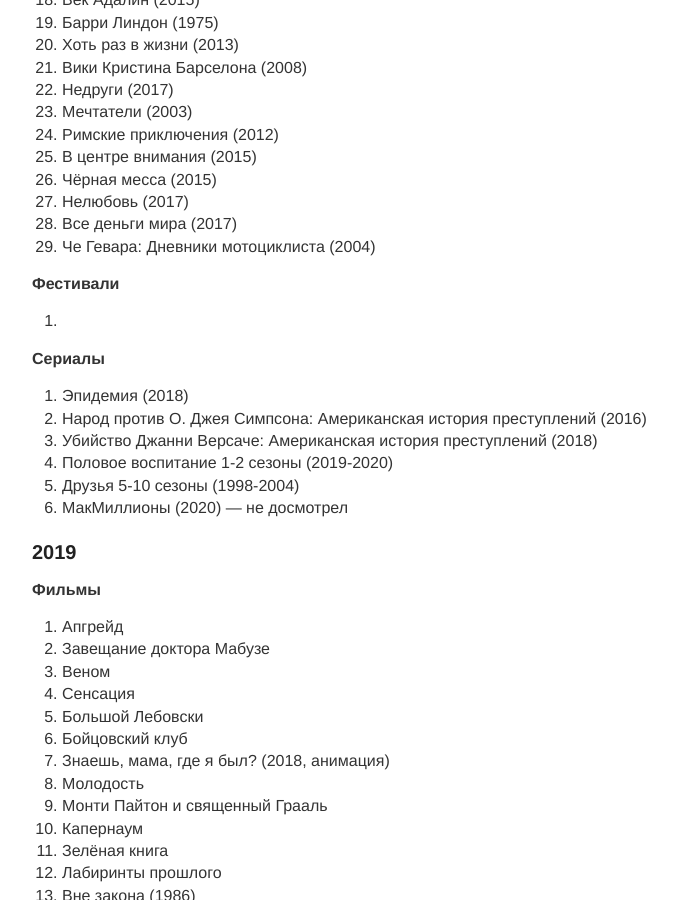
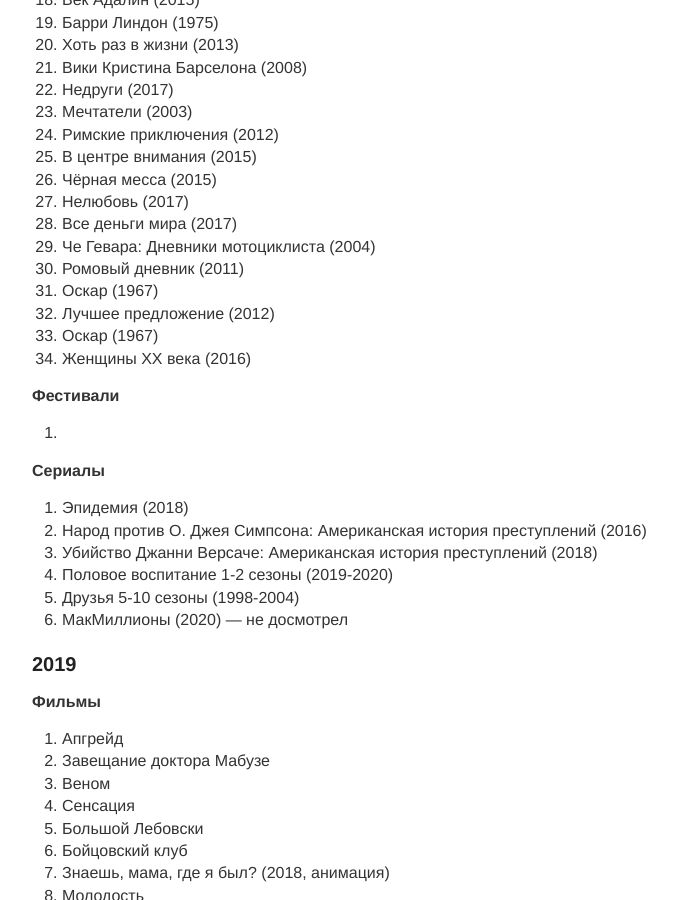
Before and after one commit to sombro/nbuevich.com, a Jekyll site: the page built from blog/_posts/2099-12-14-movies.md, in a window 1280 px wide and 900 px high, scrolled down 832 px. Shown: the whole window, without its empty margins (248-925 px from the left). Built offline with Jekyll 4.4.1, drawn with Linux system fonts in a browser that asks for light colours.

Commit message:
new movies

```diff
--- a/blog/_posts/2099-12-14-movies.md
+++ b/blog/_posts/2099-12-14-movies.md
@@ -48,6 +48,11 @@
     <li>Нелюбовь (2017)</li>
     <li>Все деньги мира (2017)</li>
     <li>Че Гевара: Дневники мотоциклиста (2004)</li>
+    <li>Ромовый дневник (2011)</li>
+    <li>Оскар (1967)</li>
+    <li>Лучшее предложение (2012)</li>
+    <li>Оскар (1967)</li>
+    <li>Женщины XX века (2016)</li>
 </ol>
 
 <b>Фестивали</b>
```
